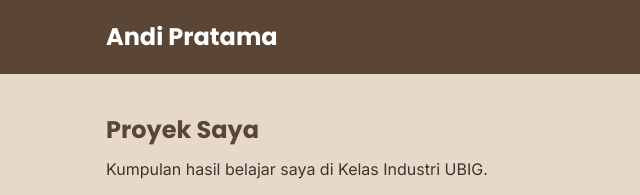
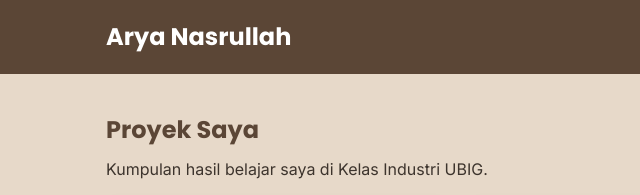
Before and after one commit to Arya-Nasrullah/Portfolio-Arya, a plain HTML site: page Portfolio-Arya/proyek.html in a window 1280 px wide. Shown: the top 195 px of the page, 0-640 px from the left. Drawn offline with Linux system fonts and the light colour scheme.

Commit message:
feat: Portofolio-Arya

```diff
--- a/Portfolio-Arya/proyek.html
+++ b/Portfolio-Arya/proyek.html
@@ -3,7 +3,7 @@
 <head>
   <meta charset="UTF-8">
   <meta name="viewport" content="width=device-width, initial-scale=1.0">
-  <title>Andi Pratama | Proyek</title>
+  <title> Arya Nasrullah | Proyek</title>
   <link rel="preconnect" href="https://fonts.googleapis.com">
   <link rel="preconnect" href="https://fonts.gstatic.com" crossorigin>
   <link href="https://fonts.googleapis.com/css2?family=Inter:wght@400;600&family=Poppins:wght@600;700&display=swap" rel="stylesheet">
@@ -12,7 +12,7 @@
 <body>
   <header>
     <div class="container navbar">
-      <h1>Andi Pratama</h1>
+      <h1>Arya Nasrullah</h1>
       <nav class="menu-laptop">
         <ul>
           <li><a href="index.html">Beranda</a></li>
```
